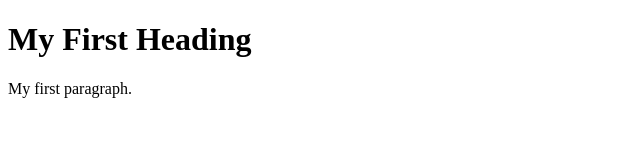
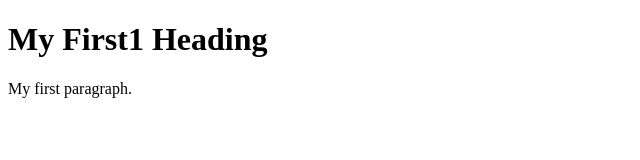
Before and after one commit to vishnu4750/devOps-automation, a plain HTML site: page index.html in a window 1280 px wide. Shown: the whole page, without its empty margins (0-640 px from the left). Drawn offline with Linux system fonts and the light colour scheme.

Commit message:
Update index.html

```diff
--- a/index.html
+++ b/index.html
@@ -2,7 +2,7 @@
 <html>
 <body>
 
-<h1>My First Heading</h1>
+<h1>My First1 Heading</h1>
 
 <p>My first paragraph.</p>
 
```
